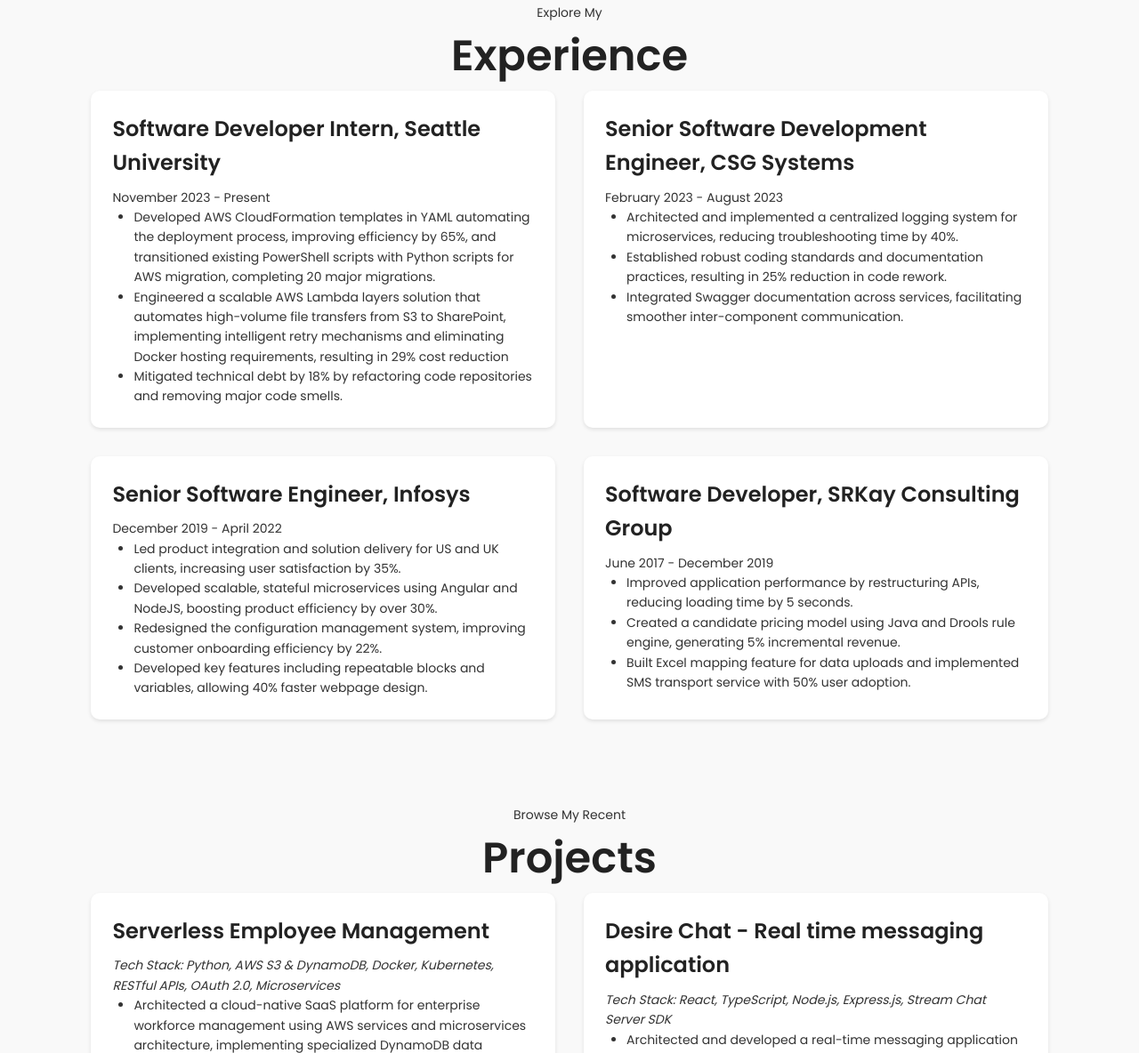
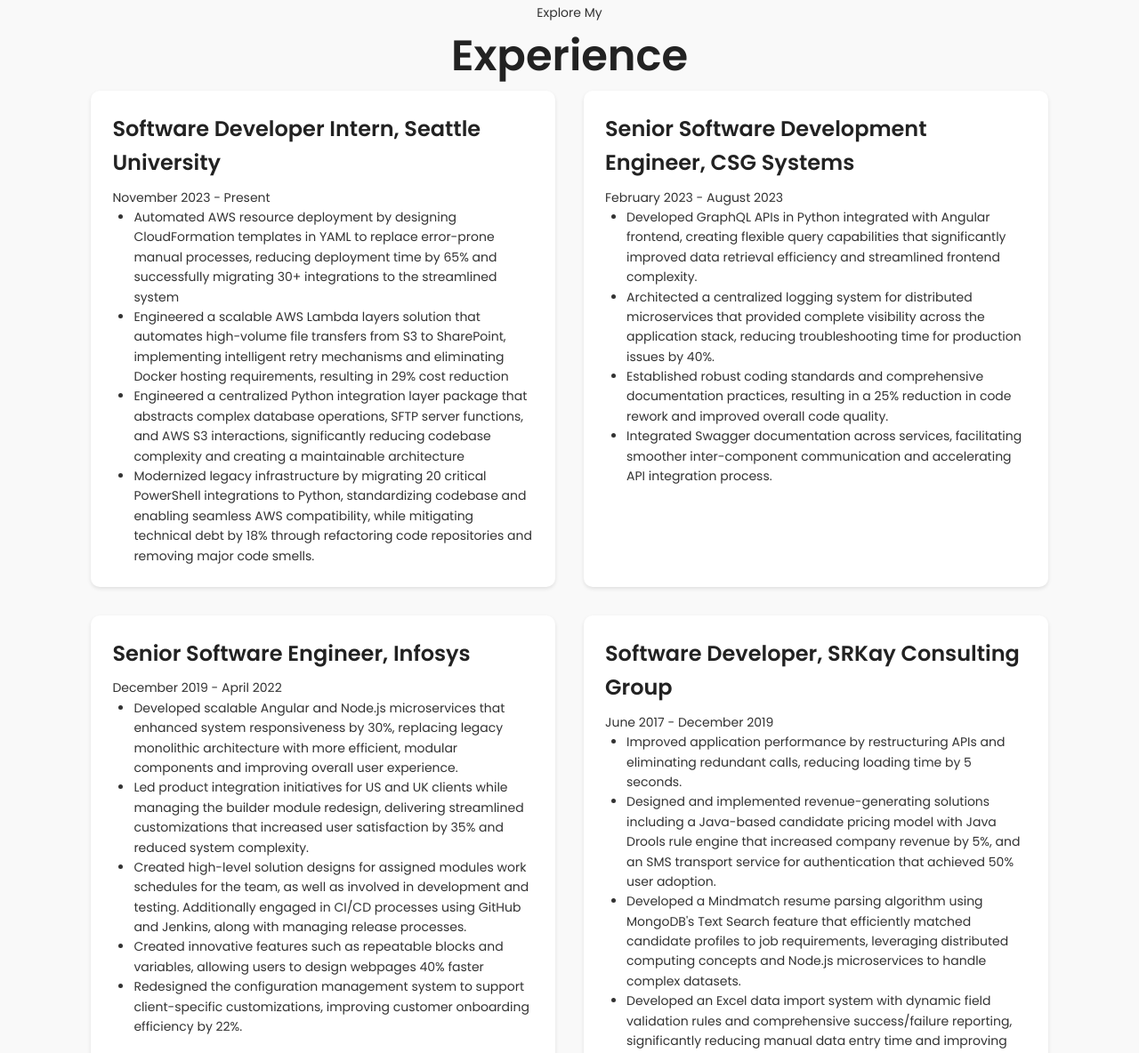
Before and after one commit to Aashita-Singhvi/Aashita-Singhvi.github.io, a plain HTML site: page index.html in a window 1280 px wide. Shown: the part 3024-4208 px from the top of the page at 89% size. Drawn offline with Linux system fonts and the light colour scheme.

Commit message:
updated experience

```diff
--- a/index.html
+++ b/index.html
@@ -675,7 +675,7 @@
         <div class="section__text">
             <p class="section__text__p2">MS in Computer Science at Seattle University</p>
             <div class="btn-container">
-                <button class="btn btn-color-2" onclick="window.open('https://1drv.ms/b/s!ArxoW_lej0KclcdFcpQ6wAf7QhgIEg?e=KF1jeZ')" jf-ext-button-ct="download resume">
+                <button class="btn btn-color-2" onclick="window.open('https://1drv.ms/b/s!ArxoW_lej0KclqBOepHr8p1E1hnhAQ?e=wBvUsX')" jf-ext-button-ct="download resume">
                     Download Resume
                 </button>
                 <button class="btn btn-color-1" onclick="location.href='#contact'" jf-ext-button-ct="contact info">
@@ -762,37 +762,41 @@
                     <h3>Software Developer Intern, Seattle University</h3>
                     <p>November 2023 - Present</p>
                     <ul>
-                        <li>Developed AWS CloudFormation templates in YAML automating the deployment process, improving efficiency by 65%, and transitioned existing PowerShell scripts with Python scripts for AWS migration, completing 20 major migrations. </li>
+                        <li>Automated AWS resource deployment by designing CloudFormation templates in YAML to replace error-prone manual processes, reducing deployment time by 65% and successfully migrating 30+ integrations to the streamlined system</li>
                         <li>Engineered a scalable AWS Lambda layers solution that automates high-volume file transfers from S3 to SharePoint, implementing intelligent retry mechanisms and eliminating Docker hosting requirements, resulting in 29% cost reduction</li>
-                        <li>Mitigated technical debt by 18% by refactoring code repositories and removing major code smells.</li>
+                        <li>Engineered a centralized Python integration layer package that abstracts complex database operations, SFTP server functions, and AWS S3 interactions, significantly reducing codebase complexity and creating a maintainable architecture</li>
+                        <li>Modernized legacy infrastructure by migrating 20 critical PowerShell integrations to Python, standardizing codebase and enabling seamless AWS compatibility, while mitigating technical debt by 18% through refactoring code repositories and removing major code smells.</li>
                     </ul>
                 </div>
                 <div class="details-container">
                     <h3>Senior Software Development Engineer, CSG Systems</h3>
                     <p>February 2023 - August 2023</p>
                     <ul>
-                        <li>Architected and implemented a centralized logging system for microservices, reducing troubleshooting time by 40%.</li>
-                        <li>Established robust coding standards and documentation practices, resulting in 25% reduction in code rework.</li>
-                        <li>Integrated Swagger documentation across services, facilitating smoother inter-component communication.</li>
+                        <li>Developed GraphQL APIs in Python integrated with Angular frontend, creating flexible query capabilities that significantly improved data retrieval efficiency and streamlined frontend complexity.</li>
+                        <li>Architected a centralized logging system for distributed microservices that provided complete visibility across the application stack, reducing troubleshooting time for production issues by 40%.</li>
+                        <li>Established robust coding standards and comprehensive documentation practices, resulting in a 25% reduction in code rework and improved overall code quality.</li>
+                        <li>Integrated Swagger documentation across services, facilitating smoother inter-component communication and accelerating API integration process.</li>
                     </ul>
                 </div>
                 <div class="details-container">
                     <h3>Senior Software Engineer, Infosys</h3>
                     <p>December 2019 - April 2022</p>
                     <ul>
-                        <li>Led product integration and solution delivery for US and UK clients, increasing user satisfaction by 35%.</li>
-                        <li>Developed scalable, stateful microservices using Angular and NodeJS, boosting product efficiency by over 30%.</li>
-                        <li>Redesigned the configuration management system, improving customer onboarding efficiency by 22%.</li>
-                        <li>Developed key features including repeatable blocks and variables, allowing 40% faster webpage design.</li>
+                        <li>Developed scalable Angular and Node.js microservices that enhanced system responsiveness by 30%, replacing legacy monolithic architecture with more efficient, modular components and improving overall user experience.</li>
+                        <li>Led product integration initiatives for US and UK clients while managing the builder module redesign, delivering streamlined customizations that increased user satisfaction by 35% and reduced system complexity.</li>
+                        <li>Created high-level solution designs for assigned modules work schedules for the team, as well as involved in development and testing. Additionally engaged in CI/CD processes using GitHub and Jenkins, along with managing release processes.</li>
+                        <li>Created innovative features such as repeatable blocks and variables, allowing users to design webpages 40% faster </li>
+                        <li>Redesigned the configuration management system to support client-specific customizations, improving customer onboarding efficiency by 22%.</li>
                     </ul>
                 </div>
                 <div class="details-container">
                     <h3>Software Developer, SRKay Consulting Group</h3>
                     <p>June 2017 - December 2019</p>
                     <ul>
-                        <li>Improved application performance by restructuring APIs, reducing loading time by 5 seconds.</li>
-                        <li>Created a candidate pricing model using Java and Drools rule engine, generating 5% incremental revenue.</li>
-                        <li>Built Excel mapping feature for data uploads and implemented SMS transport service with 50% user adoption.</li>
+                        <li>Improved application performance by restructuring APIs and eliminating redundant calls, reducing loading time by 5 seconds.</li>
+                        <li>Designed and implemented revenue-generating solutions including a Java-based candidate pricing model with Java Drools rule engine that increased company revenue by 5%, and an SMS transport service for authentication that achieved 50% user adoption.</li>
+                        <li>Developed a Mindmatch resume parsing algorithm using MongoDB's Text Search feature that efficiently matched candidate profiles to job requirements, leveraging distributed computing concepts and Node.js microservices to handle complex datasets. </li>
+                        <li>Developed an Excel data import system with dynamic field validation rules and comprehensive success/failure reporting, significantly reducing manual data entry time and improving data quality during bulk uploads.</li>
                     </ul>
                 </div>
 
```
